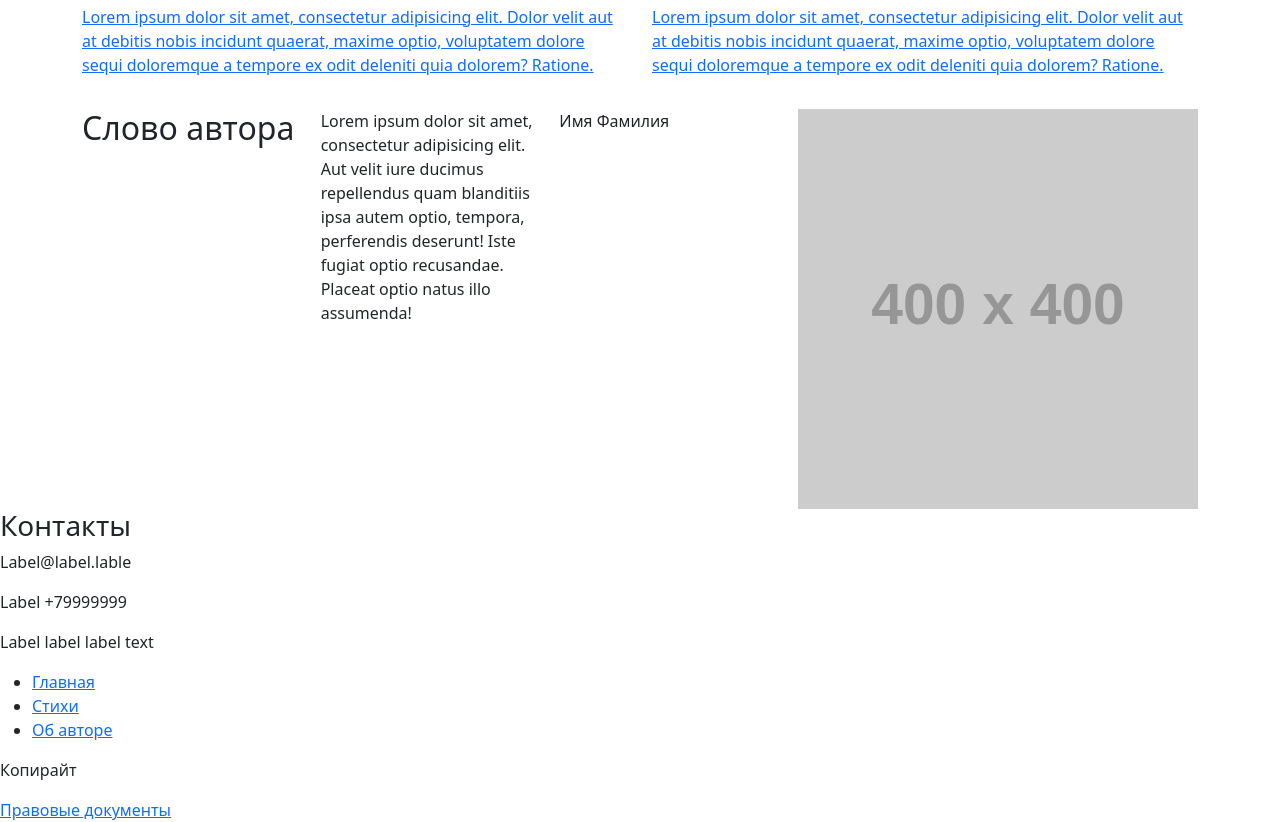
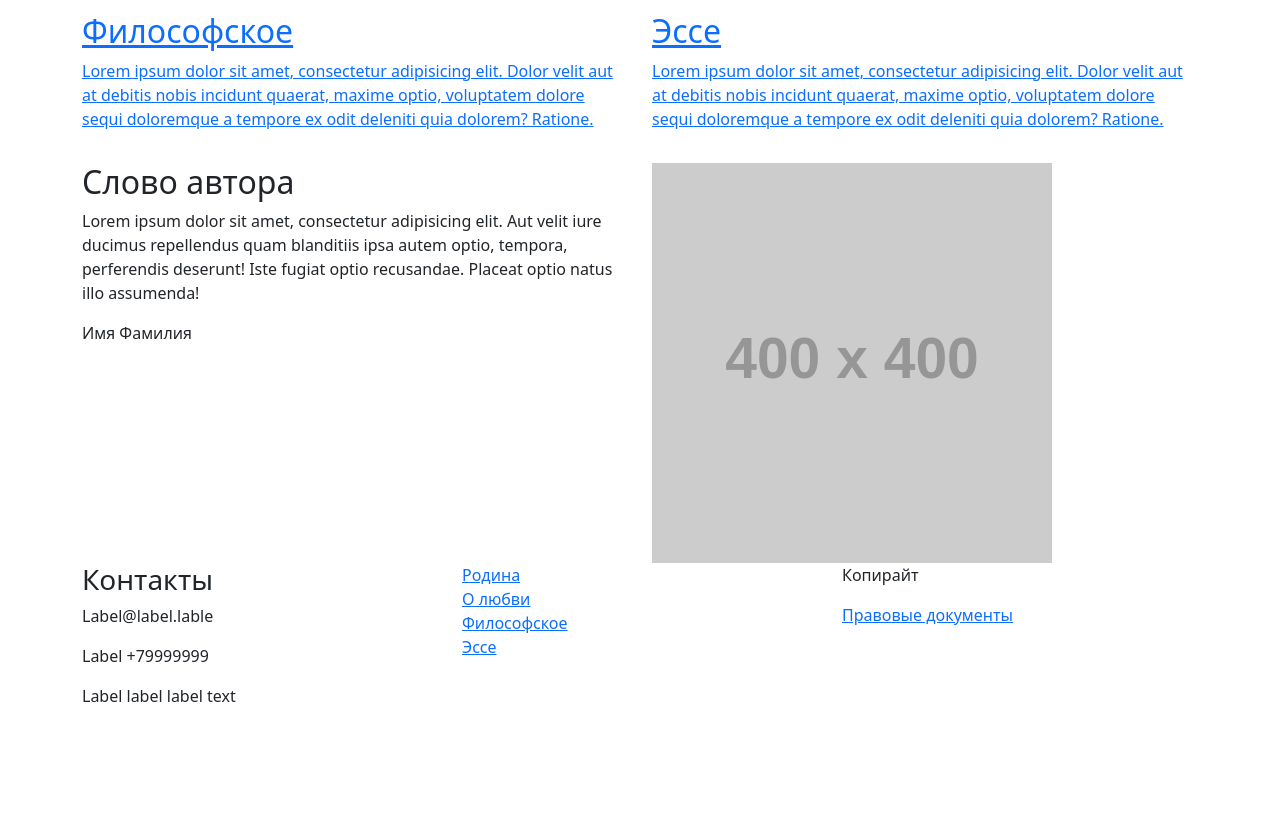
Before and after one commit to vladmir26/Poems-project, a plain HTML site: page index.html in a window 1280 px wide. Shown: the part 762-1584 px from the top of the page. After the commit the page ends 1486 px from the top, so only its background shows below. Drawn offline with Linux system fonts and the light colour scheme; placeholder pictures from the web are drawn by us.

Commit message:
Исправил ошибки, добавил теги div, попыталсясделать футер

```diff
--- a/index.html
+++ b/index.html
@@ -22,11 +22,11 @@
         </nav>
     </header>
     <main>
-        <section class="first screen">
+        <section class="first-screen">
             <div class="container">
             <div class="row">
-            <img class="first screen__img col" src="https://via.placeholder.com/300x300/999999/211f1f.jpg" alt="Картинка1">
-            <h1 class="first screen__title col align-self-center">Сборник стихов<br>Имя Фамилия</h1>
+            <div class="col"><img class="first-screen__img" src="https://via.placeholder.com/600x600/999999/211f1f.jpg" alt="Картинка1"></div>
+            <h1 class="first-screen__title col align-self-center">Сборник стихов<br>Имя Фамилия</h1>
             </div>
             </div>
         </section>
@@ -43,25 +43,38 @@
         <section class="word">
             <div class="container">
             <div class="row">
-            <h2 class="word__title col">Слово автора</h2>
-            <p class="word__text col">Lorem ipsum dolor sit amet, consectetur adipisicing elit. Aut velit iure ducimus repellendus quam blanditiis ipsa autem optio, tempora, perferendis deserunt! Iste fugiat optio recusandae. Placeat optio natus illo assumenda!</p>
-            <p class="word__sign col">Имя Фамилия</p>
-            <img class="word__img col" src="https://via.placeholder.com/400x400/999999/211f1f.jpg" alt="Картинка2">
+            <div class="col">
+            <h2 class="word__title">Слово автора</h2>
+            <p class="word__text">Lorem ipsum dolor sit amet, consectetur adipisicing elit. Aut velit iure ducimus repellendus quam blanditiis ipsa autem optio, tempora, perferendis deserunt! Iste fugiat optio recusandae. Placeat optio natus illo assumenda!</p>
+            <p class="word__sign">Имя Фамилия</p>
+            </div>
+            <div class="col"><img class="word__img" src="https://via.placeholder.com/400x400/999999/211f1f.jpg" alt="Картинка2"></div>
             </div>
             </div>
         </section>
     </main>
     <footer>
+        <div class="container">
+        <div class="row">
+        <div class="col">
         <h3 class="title-lower">Контакты</h3>
         <p class="text-lower">Label@label.lable</p>
         <p class="text-lower">Label +79999999</p>
         <p class="text-lower">Label label label text</p>
-        <ul class="menu-lower">
-            <li class="menu-lower_item"><a class="menu-lower__line" href="">Главная</a></li>
-            <li class="menu-lower_item"><a class="menu-lower__line" href="">Стихи</a></li>
-            <li class="menu-lower_item"><a class="menu-lower__line" href="">Об авторе</a></li>
+        </div>
+        <div class="col">
+        <ul class="menu-lower list-unstyled">
+            <li class="menu-lower_item"><a class="menu-lower__line" href="">Родина</a></li>
+            <li class="menu-lower_item"><a class="menu-lower__line" href="">О любви</a></li>
+            <li class="menu-lower_item"><a class="menu-lower__line" href="">Философское</a></li>
+            <li class="menu-lower_item"><a class="menu-lower__line" href="">Эссе</a></li>
         </ul>
+        </div>
+        <div class="col">
         <p class="copyright">Копирайт</p>
         <a class="documents-line" href="">Правовые документы</a>
+        </div>
+        </div>
+        </div>
     </footer>
 </html>
```
